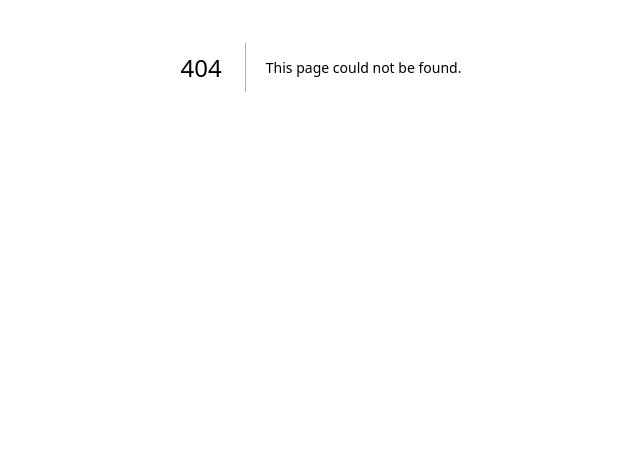
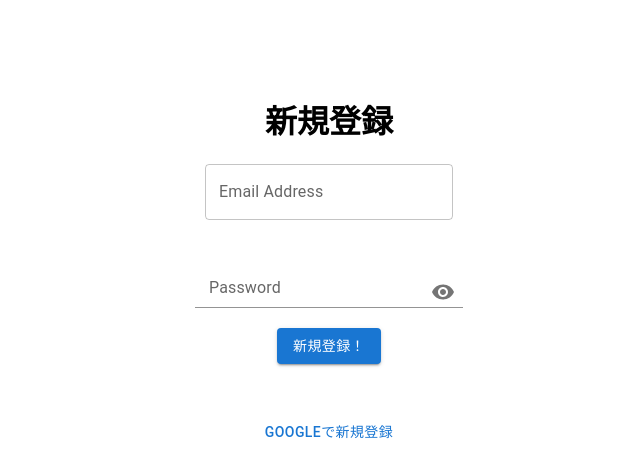
Before and after one commit to teru12012000/mistake-note, a Next.js app: page /auth/Signup in a window 1280 px wide. Before the commit this address had no page. Shown: the part 333-808 px from the top of the page, without its empty margins (319-959 px from the left). Built offline with nearby package versions, Linux system fonts and the light colour scheme.

Commit message:
add login

```diff
--- a/components/Loginform.tsx
+++ b/components/Loginform.tsx
@@ -1,16 +1,43 @@
-
-import { Button } from "@mui/material";
+import { Visibility, VisibilityOff } from "@mui/icons-material";
+import { Button, FormControl, IconButton, Input, InputAdornment, InputLabel, TextField } from "@mui/material";
 import Image from "next/image";
-import { FC } from "react";
+import { FC, useState, MouseEvent, SetStateAction, Dispatch, ChangeEvent } from "react";
 
 type Props={
   title:string;
   buttontext:string;
-  imgsrc:string|undefined;
+  buttontext2:string;
+  email:string;
+  password:string;
+  setEmail:Dispatch<SetStateAction<string>>;
+  setPassword:Dispatch<SetStateAction<string>>;
   click:()=>void;
+  click2:()=>Promise<void>;
 }
-const Loginform:FC<Props> = ({title,buttontext,imgsrc,click}) => {
+const Loginform:FC<Props> = ({
+  title,
+  buttontext,
+  buttontext2,
+  email,
+  password,
+  setEmail,
+  setPassword,
+  click,
+  click2
+}) => {
+  const [showPassword, setShowPassword] = useState(false);
 
+  const handleClickShowPassword = () => setShowPassword((show) => !show);
+
+  const handleMouseDownPassword = (event: MouseEvent<HTMLButtonElement>) => {
+    event.preventDefault();
+  };
+  const handlechangepassword=(e: ChangeEvent<HTMLTextAreaElement | HTMLInputElement>)=>{
+    setPassword(e.currentTarget.value);
+  }
+  const handlechangeemail=(e: ChangeEvent<HTMLTextAreaElement | HTMLInputElement>)=>{
+    setEmail(e.currentTarget.value);
+  }
   return (
     <div
         style={{
@@ -28,20 +55,44 @@ const Loginform:FC<Props> = ({title,buttontext,imgsrc,click}) => {
           }}
         >
           <h1>{title}</h1>
-          {imgsrc?(
-            <img
-              src={imgsrc}
-              height={75}
-              width={75}
-              alt=""
-              style={{
-                borderRadius:"50%",
-              }}
+          <TextField
+            id="name"
+            label="Email Address"
+            type="email"
+            variant="outlined"
+            onChange={(e)=>handlechangeemail(e)}
+          /><br/>
+          <FormControl variant="outlined" style={{marginTop:40}}>
+            <InputLabel htmlFor="outlined-adornment-password">Password</InputLabel>
+            <Input
+              id="outlined-adornment-password"
+              type={showPassword ? 'text' : 'password'}
+              endAdornment={
+                <InputAdornment position="end">
+                  <IconButton
+                    aria-label="toggle password visibility"
+                    onClick={handleClickShowPassword}
+                    onMouseDown={handleMouseDownPassword}
+                  >
+                    {showPassword ? <VisibilityOff /> : <Visibility />}
+                  </IconButton>
+                </InputAdornment>
+              }
+              onChange={(e)=>handlechangepassword(e)}
             />
-          ):null}<br/>
+          </FormControl><br/>
+          <Button
+            variant="contained"
+            style={{marginTop:20}}
+            onClick={click2}
+          >
+            {buttontext2}
+          </Button><br/>
+
           <Button
             variant="text"
             onClick={click}
+            style={{marginTop:50}}
           >
             {buttontext}
           </Button>
--- /dev/null
+++ b/data/function.ts
@@ -0,0 +1,8 @@
+import { auth, provider } from "@/firebase/firebase";
+import { signInWithPopup } from "firebase/auth";
+import { NextRouter } from "next/router";
+
+export const handleSignUp=(router:NextRouter)=>{
+  signInWithPopup(auth,provider);
+  router.push("/Home/Homepage");
+}
--- a/firebase/firebase.ts
+++ b/firebase/firebase.ts
@@ -1,5 +1,6 @@
 import { initializeApp } from "firebase/app";
 import {getAuth, GoogleAuthProvider} from "firebase/auth"
+import {getFirestore} from "firebase/firestore";
 const firebaseConfig = {
   apiKey: process.env.NEXT_PUBLIC_FIREBASE_API_KEY as string,
   authDomain: process.env.NEXT_PUBLIC_FIREBASE_AUTH_DOMAIN as string,
@@ -13,3 +14,4 @@ const firebaseConfig = {
 const app = initializeApp(firebaseConfig);
 export const auth=getAuth(app);
 export const provider=new GoogleAuthProvider();
+export const db=getFirestore(app);
--- /dev/null
+++ b/pages/auth/Signup.tsx
@@ -0,0 +1,49 @@
+import Loginform from "@/components/Loginform";
+import { handleSignUp } from "@/data/function";
+import { auth } from "@/firebase/firebase";
+import { createUserWithEmailAndPassword } from "firebase/auth";
+import { NextPage } from "next";
+import Head from "next/head";
+import { useRouter } from "next/router";
+import { useState } from "react";
+
+const Signup:NextPage = () => {
+  const router=useRouter();
+  const [email,setEmail]=useState<string>("");
+  const [password,setPassword]=useState<string>("");
+  const handlesigupclick=async()=>{
+    if(!email||!password){
+      alert("入力してないですよーーーー")
+    }else{
+      try {
+        await createUserWithEmailAndPassword(auth,email, password);
+        router.push("/Home/Homepage");
+      } catch (error) {
+        alert(`Error signing in with email and password:${error}`);
+      }
+    }
+  }
+  return (
+    <>
+      <Head>
+        <title>新規ログイン</title>
+        <meta name="description" content="サインアップのページです" />
+        <meta name="viewport" content="width=device-width, initial-scale=1" />
+        <link rel="icon" href="/favicon.ico" />
+      </Head>
+      <Loginform
+        title="新規登録"
+        buttontext="Googleで新規登録"
+        buttontext2="新規登録！"
+        email={email}
+        password={password}
+        setEmail={setEmail}
+        setPassword={setPassword}
+        click={()=>handleSignUp(router)}
+        click2={handlesigupclick}
+      />
+    </>
+  );
+}
+
+export default Signup;
```
Also changed, not shown: data/linkdata.ts (added, +17 -0 lines), pages/Home/Homepage.tsx (added, +57 -0 lines), pages/auth/Login.tsx (added, +51 -0 lines), pages/index.tsx (+31 -27 lines).
